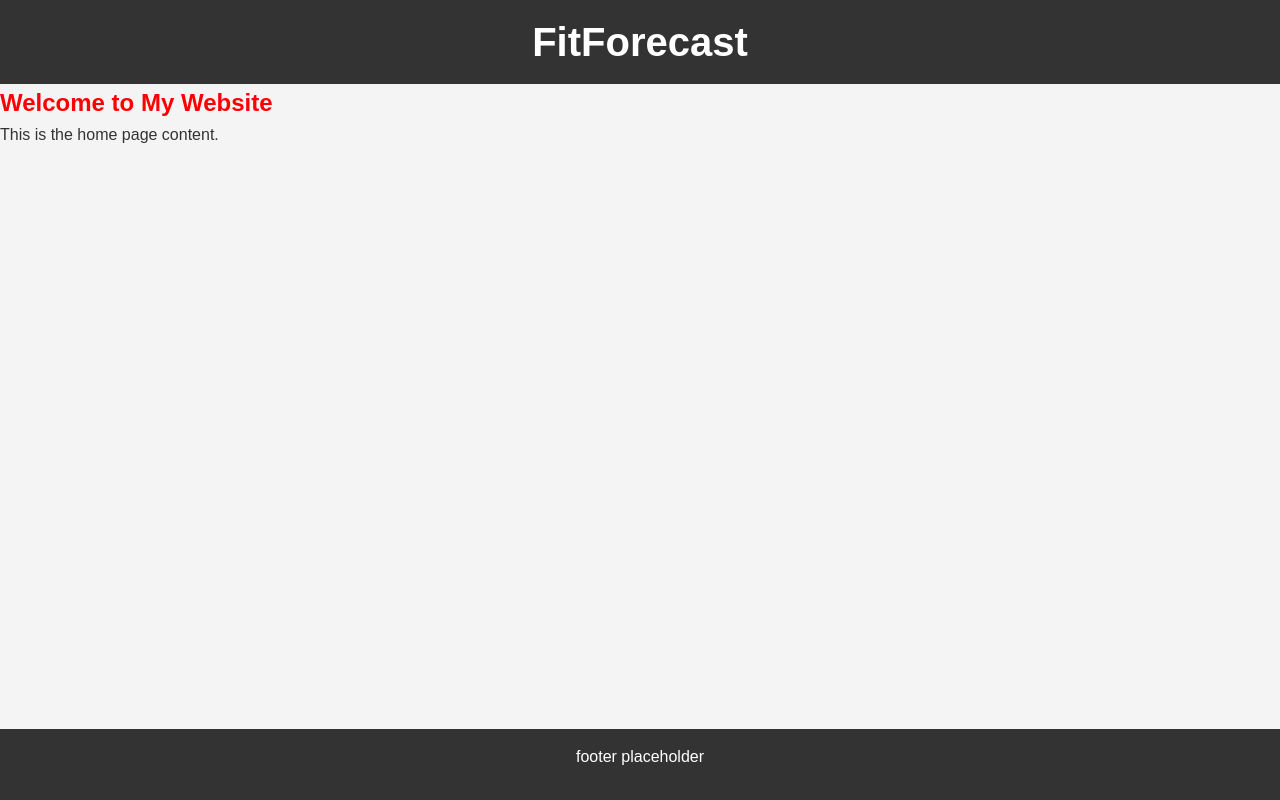
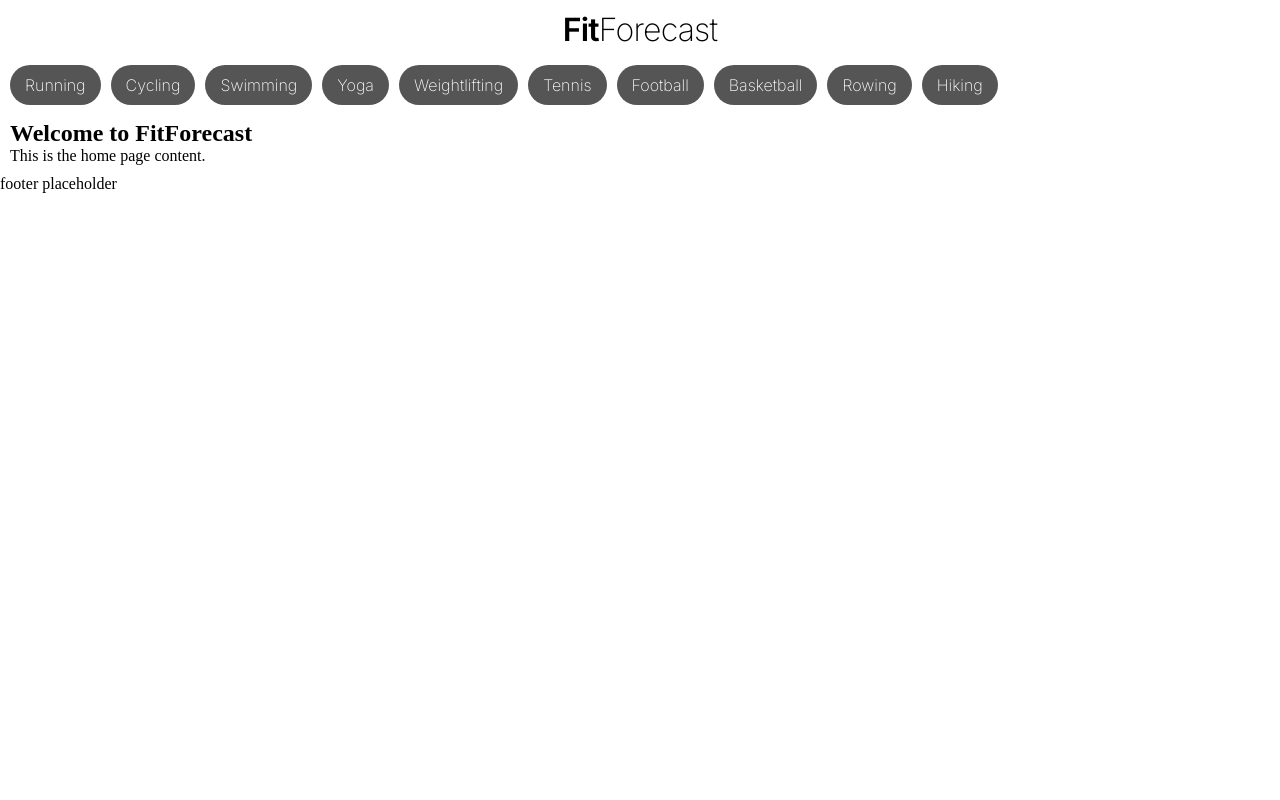
Before and after one commit to Disco91/FitForecast, a Django app: page / in a window 1280 px wide. Run offline with Django 5.2, Linux system fonts and the light colour scheme.

Commit message:
Updated the display of the home page, updated title, updated pills

```diff
--- a/fitForecast/main/static/css/styles.css
+++ b/fitForecast/main/static/css/styles.css
@@ -1,114 +1,90 @@
-/* Reset some default styles */
+/* Reset default styles */
 * {
     margin: 0;
     padding: 0;
     box-sizing: border-box;
 }
 
-/* Set a basic font family for the site */
-body {
-    font-family: Arial, sans-serif;
-    line-height: 1.6;
-    background-color: #f4f4f4;
-    color: #333;
+/* Top Bar */
+.top-bar {
+    font-family: 'Inter', sans-serif;
+    background-color: white;
+    color: black;
+    text-align: center;
+    padding: 15px;
+    font-size: 1rem;
+    position: fixed;
+    top: 0;
+    left: 0;
+    letter-spacing: -0.05em;
+    width: 100%;
+    height: 60px;
+    line-height: 30px;
+    z-index: 1000;
 }
 
-/* Style the header */
-header {
-    background-color: #333;
-    color: #fff;
-    padding: 10px 0;
-    text-align: center;
+/* Style the first three letters */
+.first-three {
+    font-weight: 600; /* Regular weight */
 }
 
-header h1 {
-    font-size: 2.5rem;
-    margin: 0;
+/* Style the rest of the text (extra light) */
+.rest-of-text {
+    font-weight: 100; /* Extra Light weight */
 }
 
-/* Navigation bar (if you plan to add one) */
-nav {
-    background-color: #444;
-    text-align: center;
+/* Scrollable Sports Bar */
+.sports-bar {
+    background-color: white;
     padding: 10px 0;
+    overflow-x: auto;
+    white-space: nowrap;
+    display: flex;
+    position: fixed;
+    top: 55px; /* Just below the top bar */
+    left: 0;
+    width: 100%;
+    z-index: 999;
+    scrollbar-width: none; /* Hides scrollbar in Firefox */
 }
 
-nav a {
-    color: #fff;
-    text-decoration: none;
-    margin: 0 15px;
-    font-size: 1.2rem;
+/* Hide scrollbar for WebKit browsers */
+.sports-bar::-webkit-scrollbar {
+    display: none;
 }
 
-nav a:hover {
-    color: #f4f4f4;
-    text-decoration: underline;
+/* Sports container */
+.sports-container {
+    display: flex;
+    gap: 10px;
+    padding: 0 10px;
+    min-width: 100%;
 }
 
-/* Style for content section */
-.content {
-    max-width: 1200px;
-    margin: 20px auto;
-    padding: 20px;
-    background-color: #fff;
-    border-radius: 8px;
-    box-shadow: 0 2px 10px rgba(0, 0, 0, 0.1);
+/* Individual sport pills */
+.sport {
+    display: inline-block;
+    background-color: #555;
+    color: white;
+    padding: 10px 15px;
+    border-radius: 20px;
+    font-family: 'Inter', sans-serif;
+    font-size: 1rem;
+    font-weight: 300;
+    cursor: pointer;
+    user-select: none;
+    transition: background 0.3s ease-in-out;
 }
 
-/* Headings for content */
-h3 {
-    color: #333;
-    font-size: 2rem;
-    margin-bottom: 15px;
+.sport:hover {
+    background-color: #777;
 }
 
-/* Paragraphs */
-p {
-    margin-bottom: 15px;
-    font-size: 1rem;
+/* Main Content */
+.content {
+    margin-top: 110px; /* Adjusted to avoid overlap with fixed bars */
+    padding: 10px;
+    max-width: 100%;
+    margin-left: auto;
+    margin-right: auto;
 }
-
-/* Footer styles */
-footer {
-    background-color: #333;
-    color: #fff;
-    text-align: center;
-    padding: 15px 0;
-    position: fixed;
-    width: 100%;
-    bottom: 0;
-}
-
-footer p {
-    font-size: 1rem;
-}
-
-/* Style for links */
-a {
-    color: #333;
-    text-decoration: none;
-}
-
-a:hover {
-    text-decoration: underline;
-    color: #555;
-}
-
-/* Buttons */
-button {
-    padding: 10px 20px;
-    background-color: #333;
-    color: #fff;
-    border: none;
-    border-radius: 5px;
-    font-size: 1rem;
-    cursor: pointer;
-}
-
-button:hover {
-    background-color: #555;
-}
-
-h2 {
-    color: red
-}
--- a/fitForecast/main/templates/base.html
+++ b/fitForecast/main/templates/base.html
@@ -3,24 +3,45 @@
 <head>
     <meta charset="UTF-8">
     <meta name="viewport" content="width=device-width, initial-scale=1.0">
-    <title>FitForecast</title>
+    <title>{% block title %}FitForecast{% endblock %}</title>
 
     {% load static %}
-
     <link rel="stylesheet" href="{% static 'css/styles.css' %}">
+    <link href="https://fonts.googleapis.com/css2?family=Inter:wght@200;400;500;600&display=swap" rel="stylesheet">
 
 </head>
 <body>
-    <header>
-        <h1>FitForecast</h1>
+    <!-- Top Bar (Title) -->
+    <header class="top-bar">
+        <h1>
+            <span class="first-three">Fit</span><span class="rest-of-text">Forecast</span>
+
+        </h1>
     </header>
 
-    <div>
+
+    <!-- Scrollable Sports Bar -->
+    <div class="sports-bar">
+        <div class="sports-container">
+            <span class="sport">Running</span>
+            <span class="sport">Cycling</span>
+            <span class="sport">Swimming</span>
+            <span class="sport">Yoga</span>
+            <span class="sport">Weightlifting</span>
+            <span class="sport">Tennis</span>
+            <span class="sport">Football</span>
+            <span class="sport">Basketball</span>
+            <span class="sport">Rowing</span>
+            <span class="sport">Hiking</span>
+        </div>
+    </div>
+
+    <div class="content">
         {% block content %}{% endblock %}
     </div>
 
-    <footer>
-        <p>footer placeholder</p>
-    </footer>
+<footer>
+    <p>footer placeholder</p>
+</footer>
 </body>
 </html>
--- a/fitForecast/main/templates/home.html
+++ b/fitForecast/main/templates/home.html
@@ -1,19 +1,8 @@
-<!DOCTYPE html>
-<html lang="en">
-<head>
-    <meta charset="UTF-8">
-    <meta name="viewport" content="width=device-width, initial-scale=1.0">
-    <title>FitForecast</title>
+{% extends 'base.html' %}
 
-</head>
-<body>
-    {% extends 'base.html' %}
+{% block title %}Home Page{% endblock %}
 
-    {% block title %}Home Page{% endblock %}
-
-    {% block content %}
-        <h2>Welcome to My Website</h2>
-        <p>This is the home page content.</p>
-    {% endblock %}
-</body>
-</html>
+{% block content %}
+    <h2>Welcome to FitForecast</h2>
+    <p>This is the home page content.</p>
+{% endblock %}
```
